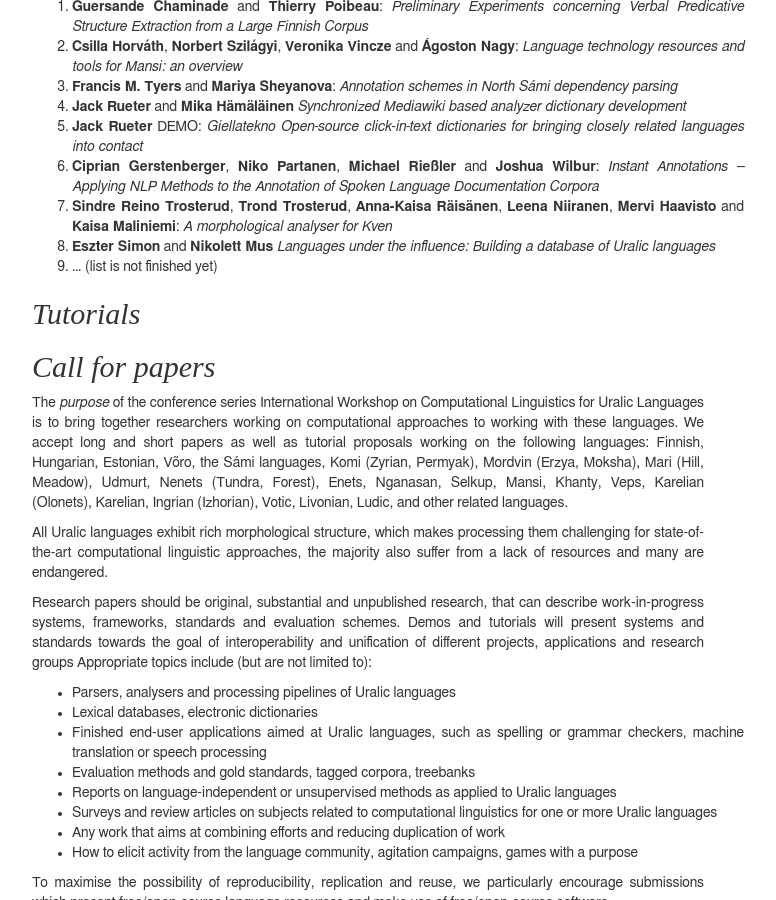
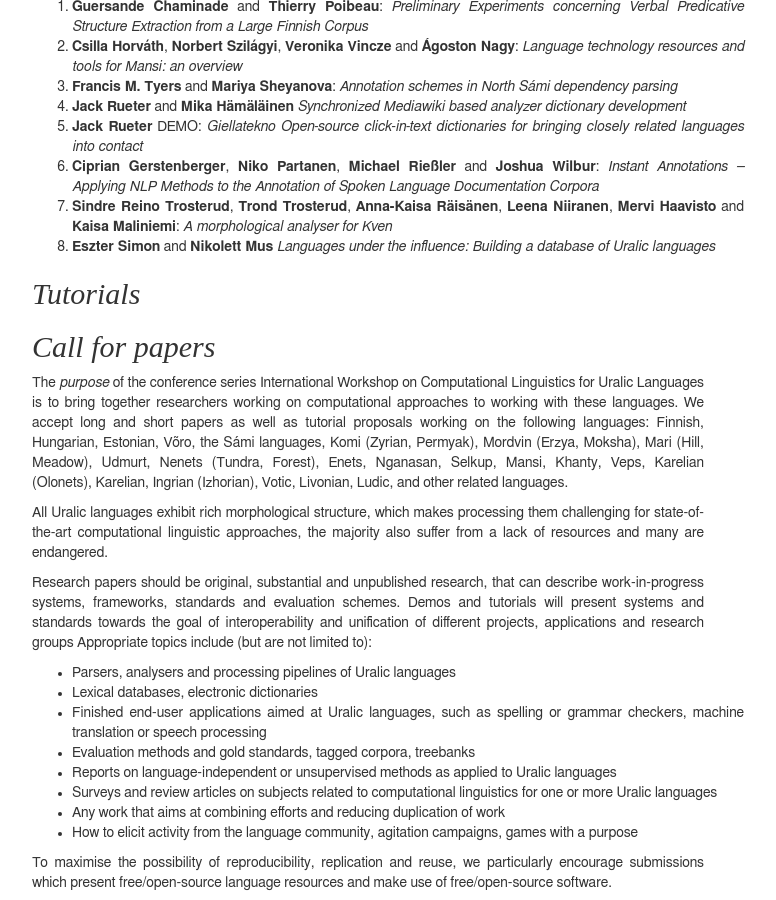
Before and after one commit to acl-sigur/acl-sigur.github.io, a Jekyll site: the page built from iwclul2017.eng.md, in a window 1280 px wide and 900 px high, scrolled down 1343 px. Shown: the whole window, without its empty margins (233-1009 px from the left). Built offline with Jekyll 4.4.1, drawn with Linux system fonts in a browser that asks for light colours.

Commit message:
list is finished now

```diff
--- a/iwclul2017.eng.md
+++ b/iwclul2017.eng.md
@@ -98,7 +98,6 @@ concerning Verbal Predicative Structure Extraction from a Large Finnish Corpus*
    *A morphological analyser for Kven*
 1. **Eszter Simon** and **Nikolett Mus** *Languages under the influence: Building
    a database of Uralic languages*
-1. ... (list is not finished yet)
 
 ## Tutorials
 
```
